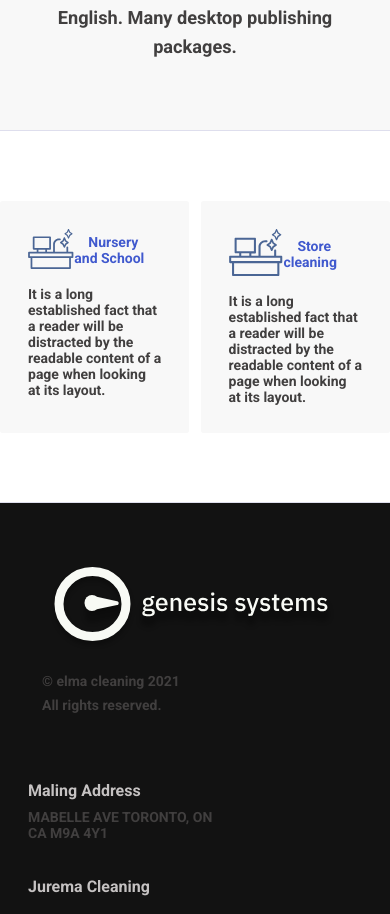
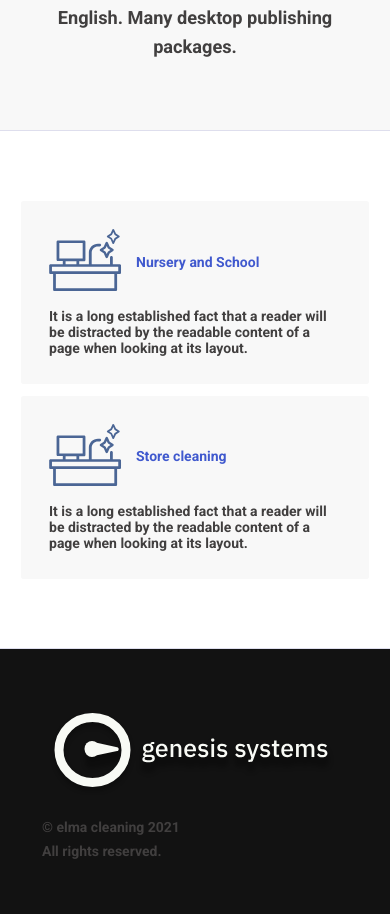
Before and after one commit to schedule-lib/elma.cleanning, a Next.js app: page / in a window 390 px wide. Shown: the part 2364-3278 px from the top of the page. Built offline with nearby package versions, Linux system fonts and the light colour scheme.

Commit message:
feat: servicesModule - responsive styles v0.0.01

```diff
--- /dev/null
+++ b/src/components/ServicesModule.tsx
@@ -0,0 +1,53 @@
+/* eslint-disable jsx-a11y/anchor-is-valid */
+
+import Image from "next/image";
+import Link from "next/link";
+
+import cleanerTool from "../../public/assets/cleaner-tool.svg";
+import styles from "../styles/pages/Home.module.scss";
+
+export default function ServicesModule() {
+  return (
+    <section id="service-module" className={styles.servicesModule}>
+      <div>
+        <Link href="/services/nursey-and-school">
+          <a>
+            <header>
+              <div>
+                <Image src={cleanerTool} alt="commercial photo" />
+              </div>
+              <div>
+                <strong>Nursery and School</strong>
+              </div>
+            </header>
+            <div>
+              <p>
+                It is a long established fact that a reader will be distracted
+                by the readable content of a page when looking at its layout.
+              </p>
+            </div>
+          </a>
+        </Link>
+        <Link href="/services/store-cleaning">
+          <a>
+            <header>
+              <div>
+                <Image src={cleanerTool} alt="commercial photo" />
+              </div>
+              <div>
+                <strong>Store cleaning</strong>
+              </div>
+            </header>
+            <div>
+              <p>
+                It is a long established fact that a reader will be distracted
+                by the readable content of a page when looking at its layout.
+              </p>
+            </div>
+          </a>
+        </Link>
+      </div>
+      <hr />
+    </section>
+  );
+}
--- a/src/pages/index.tsx
+++ b/src/pages/index.tsx
@@ -1,11 +1,9 @@
 /* eslint-disable jsx-a11y/anchor-is-valid */
 import Head from "next/head";
-import Image from "next/image";
-import Link from "next/link";
 import { FiArrowDown } from "react-icons/fi";
 
-import cleanerTool from "../../public/assets/cleaner-tool.svg";
 import { ServiceGroup } from "../components/ServiceGroup";
+import ServicesModule from "../components/ServicesModule";
 import styles from "../styles/pages/Home.module.scss";
 
 export default function Home() {
@@ -81,49 +79,7 @@ export default function Home() {
           <hr />
         </section>
 
-        <section id="service-module" className={styles.servicesModule}>
-          <div>
-            <Link href="/services/nursey-and-school">
-              <a>
-                <header>
-                  <div>
-                    <Image src={cleanerTool} alt="commercial photo" />
-                  </div>
-                  <div>
-                    <strong>Nursery and School</strong>
-                  </div>
-                </header>
-                <div>
-                  <p>
-                    It is a long established fact that a reader will be
-                    distracted by the readable content of a page when looking at
-                    its layout.
-                  </p>
-                </div>
-              </a>
-            </Link>
-            <Link href="/services/store-cleaning">
-              <a>
-                <header>
-                  <div>
-                    <Image src={cleanerTool} alt="commercial photo" />
-                  </div>
-                  <div>
-                    <strong>Store cleaning</strong>
-                  </div>
-                </header>
-                <div>
-                  <p>
-                    It is a long established fact that a reader will be
-                    distracted by the readable content of a page when looking at
-                    its layout.
-                  </p>
-                </div>
-              </a>
-            </Link>
-          </div>
-          <hr />
-        </section>
+        <ServicesModule />
       </main>
     </div>
   );
--- a/src/styles/pages/Home.module.scss
+++ b/src/styles/pages/Home.module.scss
@@ -254,11 +254,17 @@
   > div {
     display: flex;
     justify-content: center;
+    flex-wrap: wrap;
     gap: 0.8rem;
+
     padding: 5rem 0;
     max-width: var(--limit-width);
     width: 100%;
     margin: 0 auto;
+
+    @media screen and (max-width: 1222px) {
+      padding: 5rem 1.5rem;
+    }
     // = = = = = Service Box = = = = = =
     > a {
       display: flex;
```
